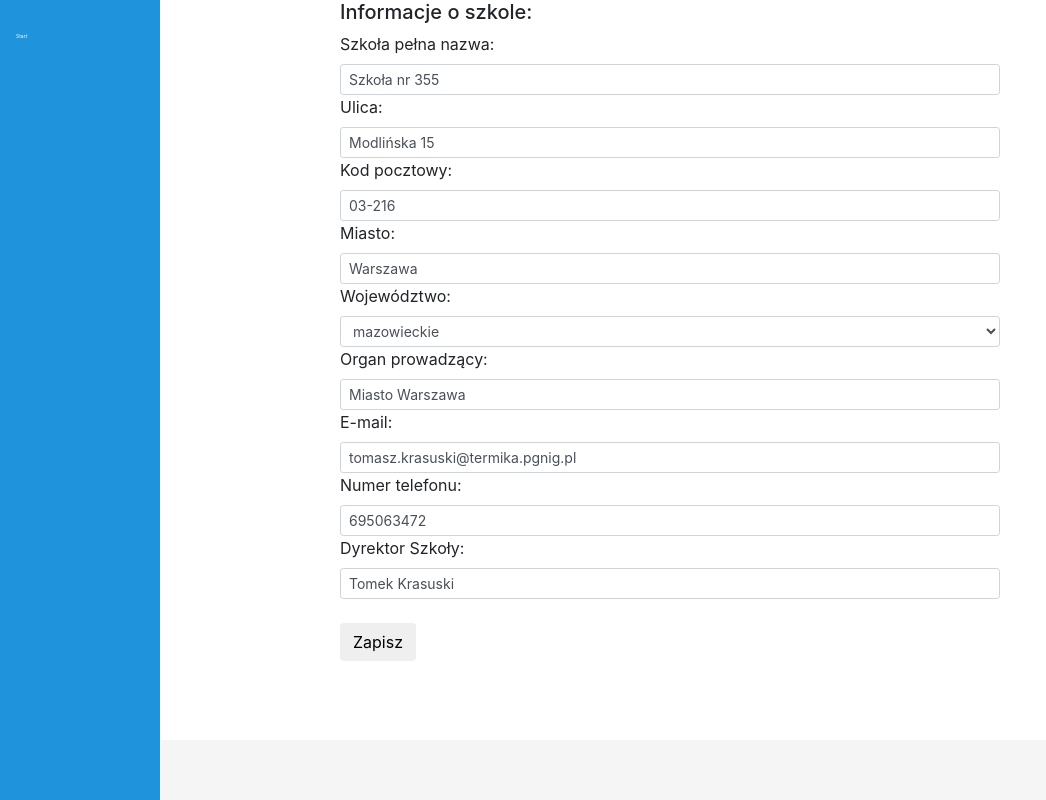
After one commit to tkrasuski/wsl, a Django app: page /school/ in a window 1280 px wide. The commit adds this page. Shown: the whole page, without its empty margins (0-1046 px from the left). Run offline with Django 3.2, Linux system fonts and the light colour scheme; a user stored in the database is signed in; data comes from the database, SQL or seed files in the repository; both versions use the stored data as it was after the commit; some libraries are stand-ins or nearby versions.

Commit message:
forms, views for profile and school

```diff
--- a/olimpiada/forms.py
+++ b/olimpiada/forms.py
@@ -1,15 +1,33 @@
 from django import forms
 from pagedown.widgets import PagedownWidget
 from .models import *
+def validate_(value):
+    if value in ('-','---'):
+        raise ValidationError('Proszę wybrać wartość z listy')
 
-class Article(forms.ModelForm):
+class Article_(forms.ModelForm):
     title = forms.CharField()
     lead = forms.CharField()
-
-    text = forms.CharField(widget=PagedownWidget(show_preview=False))
-
-
+    text = forms.CharField(widget=PagedownWidget(show_preview=True))
     class Meta:
         model = Article
         fields = ["title","lead" ,"text", "tags"]
+class ProfileForm(forms.Form):
+    first_name = forms.CharField(label='Imię',widget=forms.TextInput(attrs={'class':'form-control form-control-sm','placeholder':'Imię'}))
+    last_name = forms.CharField(label='Nazwisko',widget=forms.TextInput(attrs={'class':'form-control form-control-sm','placeholder':'Nazwisko'}))
+    position = forms.CharField(label='Tytuł lub stopień zawodowy / naukowy',widget=forms.TextInput(attrs={'class':'form-control form-control-sm','placeholder':'Tytuł lub stopień zawodowy / naukowy'}))
+    phone_number = forms.CharField(label='Numer telefonu',widget=forms.TextInput(attrs={'class':'form-control form-control-sm','placeholder':'Numer telefonu'}))
+    email = forms.CharField(label='E-mail',widget=forms.TextInput(attrs={'class':'form-control form-control-sm','placeholder':'E-mail'}))
 #class Teacher(forms.ModelForm)
+# wybór województw
+vois = (('-','---'),('dolnośląskie','dolnośląskie'),('kujawsko-pomosrkie','kujawsko-pomosrkie'),('lubelskie','lubelskie'),('lubuskie','lubuskie'),('łódzkie','łódzkie'),('małopolskie','małopolskie'),('mazowieckie','mazowieckie'),('opolskie','opolskie'),('podkarpackie','podkarpackie'),('podlaskie','podlaskie'),('pomorskie','pomorskie'),('śląskie','śląskie'),('świętokrzyskie','świętokrzyskie'),('warmińsko-mazurskie','warmińsko-mazurskie'),('wielkopolskie','wielkopolskie'),('zachodniopomorskie','zachodniopomorskie'))
+class SchoolForm(forms.Form):
+    school = forms.CharField(label='Szkoła pełna nazwa',widget=forms.TextInput(attrs={'class':'form-control form-control-sm','placeholder':'Nazwa Szkoły'}))
+    street = forms.CharField(label='Ulica',widget=forms.TextInput(attrs={'class':'form-control form-control-sm','placeholder':'Ulica'}))
+    zip_code = forms.CharField(label='Kod pocztowy',widget=forms.TextInput(attrs={'class':'form-control form-control-sm','placeholder':'Kod pocztowy'}))
+    city = forms.CharField(label='Miasto',widget=forms.TextInput(attrs={'class':'form-control form-control-sm','placeholder':'Miasto'}))
+    voivodeship = forms.CharField(validators=[validate_],label='Województwo',widget=forms.Select(choices=vois,attrs={'class':'form-control form-control-sm','placeholder':'Województwo'}))
+    authority  = forms.CharField(label='Organ prowadzący',widget=forms.TextInput(attrs={'class':'form-control form-control-sm','placeholder':'Organ prowadzący'}))
+    email = forms.CharField(label='E-mail',widget=forms.TextInput(attrs={'class':'form-control form-control-sm','placeholder':'E-mail'}))
+    phone_number = forms.CharField(label='Numer telefonu',widget=forms.TextInput(attrs={'class':'form-control form-control-sm','placeholder':'Numer telefonu sekretariatu / dyrekcji'}))
+    principal_name = forms.CharField(label='Dyrektor Szkoły',widget=forms.TextInput(attrs={'class':'form-control form-control-sm','placeholder':'Imię i nazwisko Dyrektora Szkoły'}))
--- a/olimpiada/models.py
+++ b/olimpiada/models.py
@@ -14,7 +14,7 @@ class School(models.Model):
     voivodeship = models.CharField('Województwo', max_length=100)
     authority = models.CharField('Organ prowadzący', max_length=100)
     phone_number = models.CharField('Numer telefonu sekretariatu / dyrekcji',validators=[phone_regex], max_length=17)
-    email =models.CharField('Adres email sekretariatu',validators=[email_regex], max_length=50)
+    email = models.CharField('Adres email sekretariatu',validators=[email_regex], max_length=50, blank=False)
     principal_name = models.CharField('Imię i nazwisko Dyrektora Szkoły', max_length=50, blank=True)
     class Meta:
         verbose_name = "Szkoła"
@@ -30,6 +30,7 @@ class Teacher(models.Model):
     last_name = models.CharField('Nazwisko',max_length=100)
     position = models.CharField('Tytuł lub stopień zawodowy / naukowy',max_length=100)
     phone_no = models.IntegerField('Telefon kontaktowy')
+    email =models.CharField('Adres email sekretariatu',validators=[email_regex], max_length=50, blank=False, default='adres@szkola.pl')
     school = models.ForeignKey(School, on_delete=models.CASCADE)
     class Meta:
         verbose_name = "Nauczyciel"
@@ -47,6 +48,7 @@ class Article(models.Model):
     lead = models.CharField('Lead', max_length=300, blank=True)
     text = models.TextField('Tekst artykułu', blank=False)
     tags = models.CharField('tagi', max_length=500, blank=True)
+    position = models.CharField('Umieść na stronie', max_length=100, blank=True)
     class Meta:
         verbose_name = "Artykuł"
         verbose_name_plural = "Artykuły"
--- a/olimpiada/templates/article.html
+++ b/olimpiada/templates/article.html
@@ -3,6 +3,8 @@
 {% block content %}
 
     <div class="container">
-        blah blah
+        <p>
+            {{ art.text|markdown }}
+        </p>
     </div>
 {% endblock%}
--- a/olimpiada/templates/base.html
+++ b/olimpiada/templates/base.html
@@ -33,10 +33,14 @@ bottom: 0px;
     <div id="sidebar">
         {% block sidebar %}
         <!-- Side navigation -->
+
 <div class="sidenav">
-        <a href="/profile">Profil</a>
-        <a href="/pupils">Uczniowie</a>
-        <a href="/articles">Dokumenty</a>
+        <div class="logo">
+            <!--img src="/static/img/WSL_LOGO_PION_rgb_800.jpg"-->
+        </div>
+        <a href="/">Start</a>
+        <!--a href="/documents">Materiały dydaktyczne</a>
+        <a href="/Administracja OOL">Dokumenty</a-->
       </div>
 
 
@@ -49,10 +53,10 @@ bottom: 0px;
     </div>
     <!--/div-->
 
-    <footer class="footer blue center-on-small-only">
+    <footer class="footer center-on-small-only">
 
         <!--Footer Links-->
-
+        <a href="#">O WSL</a>
         <!--/.Footer Links-->
 
         <!--Copyright-->
--- /dev/null
+++ b/olimpiada/templates/school.html
@@ -0,0 +1,19 @@
+{% extends "base.html" %}
+{% block title %}OOL{% endblock %}
+{% block content %}
+
+<div class="container main">
+        <p class="h5 ">Informacje o szkole:
+            <br>
+        </p>
+    <form  method="post">
+        {% csrf_token %}
+        {{ form }}
+        <br>
+        <div class="form-group">
+            <button type="submit" class="btn btn-default">Zapisz</button>
+        </div>
+    </form>
+
+</div>
+{% endblock%}
--- a/olimpiada/views.py
+++ b/olimpiada/views.py
@@ -1,18 +1,26 @@
 from django.contrib.auth.decorators import login_required
+from django.shortcuts import redirect
 from django.shortcuts import render
 from django.utils import timezone
-from django.http import HttpResponse
+from django.http import HttpResponse, HttpResponseRedirect
 from .models import Teacher, School, Article
-
+from .forms import *
 def login(request):
     return render(request,'login.html')
 
 
 @login_required
 def index(request):
-    tekst = 'hello misiu'
-    return render(request, 'index.html', {'tekst':tekst})
-
+    try:
+        arts = Article.objects.filter(position__startswith='index')
+        #arts = Article.objects.all()
+       # print (list(arts))
+        return render(request, 'index.html', {'arts':arts})
+    except:
+        msg = "<B>Error</B>"
+       # raise
+        return HttpResponse(msg)
+@login_required
 def article(request,id):
     try:
         art = Article.objects.get(id=id)
@@ -20,3 +28,44 @@ def article(request,id):
     except:
         msg = "<B>No such thing</B>"
         return HttpResponse(msg)
+
+# Widok edycji profilu nauczyciela
+@login_required
+def profile(request):
+    user = Teacher.objects.get(user=request.user)
+    if request.method=='POST':
+        form = ProfileForm(request.POST)
+        if form.is_valid():
+            data = form.cleaned_data
+            user.first_name = data['first_name']
+            user.last_name = data['last_name']
+            user.position = data['position']
+            user.email = data['email']
+            user.phone_no = data['phone_number']
+            user.save()
+            return HttpResponseRedirect('/')
+
+    else:
+        initial = dict(first_name=user.first_name, last_name=user.last_name, position=user.position, email=user.email, phone_number=user.phone_no)
+        form = ProfileForm(initial=initial)
+
+    return render(request, 'profile.html',{'form':form})
+
+
+# widok do edycji danych szkoły
+@login_required
+def school(request):
+    user = Teacher.objects.get(user=request.user)
+    myschoolid = user.school.id
+    myschool = School.objects.get(id=myschoolid)
+    if request.method=='POST':
+        form = SchoolForm(request.POST)
+        if form.is_valid():
+            data = form.cleaned_data
+            myschool.school = data['school']
+            myschool.street = data['street']
+            return HttpResponseRedirect('/')
+    else:
+        initial = dict(school=myschool.school, street=myschool.street, zip_code=myschool.zip_code, city=myschool.city, voivodeship=myschool.voivodeship, authority=myschool.authority, phone_number=myschool.phone_number, email=myschool.email, principal_name=myschool.principal_name)
+        form = SchoolForm(initial=initial)
+    return render(request, 'school.html',{'form':form})
--- a/rejestracja/urls.py
+++ b/rejestracja/urls.py
@@ -20,7 +20,10 @@ from django.views.generic import FormView
 from olimpiada import forms
 urlpatterns = [
     path('admin/', admin.site.urls),
-    re_path(r'^olimpiady/$', views.index),
+    path(r'', views.index),
+    path('index/', views.index),
     re_path(r'^form/$', FormView.as_view(template_name="form.html",form_class=forms.Article)),
     re_path(r'^article/(?P<id>\d+)/$', views.article),
+    re_path(r'^profile/$', views.profile),
+    re_path(r'^school/$', views.school),
 ]
--- a/static/css/sidebar.css
+++ b/static/css/sidebar.css
@@ -6,7 +6,7 @@
   z-index: 1; /* Stay on top */
   top: 0; /* Stay at the top */
   left: 0;
-  background-color: #5f0404; /* Black */
+  background-color: #1f93db; /* Black */
   overflow-x: hidden; /* Disable horizontal scroll */
   padding-top: 20px;
 }
@@ -15,14 +15,14 @@
 .sidenav a {
   padding: 6px 8px 6px 16px;
   text-decoration: none;
-  font-size: 25px;
-  color: #ec0c75;
-  display: block;
+  font-size: 5px;
+  color: #ffffff;
+  display: hidden;
 }
 
 /* When you mouse over the navigation links, change their color */
 .sidenav a:hover {
-  color: #f1f1f1;
+  color: #000000;
 }
 
 /* Style page content */
```
Also changed, not shown: olimpiada/templates/form.html (+2 -13 lines), olimpiada/templates/index.html (+18 -2 lines), olimpiada/templates/offcanvas.js (deleted, +0 -7 lines), olimpiada/templates/profile.html (added, +20 -0 lines), db.sqlite3, olimpiada/migrations/0009_article_position.py (added), olimpiada/migrations/0010_teacher_email.py (added), static/img/WSL_LOGO_PION_rgb_800.jpg (added).
